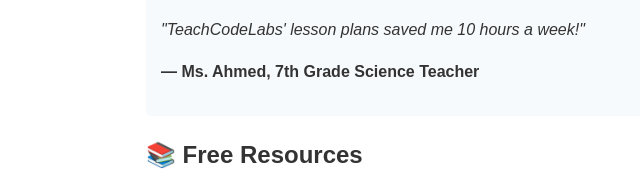
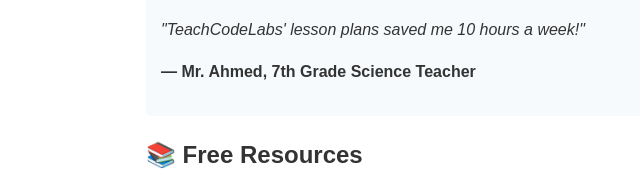
Before and after one commit to UnsaBatool14/TeachCodeLabs, a plain HTML site: page index.html in a window 1280 px wide. Shown: the part 437-628 px from the top of the page, 94-734 px from the left. Drawn offline with Linux system fonts and the light colour scheme.

Commit message:
Update index.html

```diff
--- a/index.html
+++ b/index.html
@@ -30,7 +30,7 @@
         <section id="spotlight" class="spotlight">
             <h2>👩‍🏫 Teacher Spotlight</h2>
             <p><em>"TeachCodeLabs' lesson plans saved me 10 hours a week!"</em></p>
-            <p><strong>— Ms. Ahmed, 7th Grade Science Teacher</strong></p>
+            <p><strong>— Mr. Ahmed, 7th Grade Science Teacher</strong></p>
         </section>
 
         <section id="resources">
```
